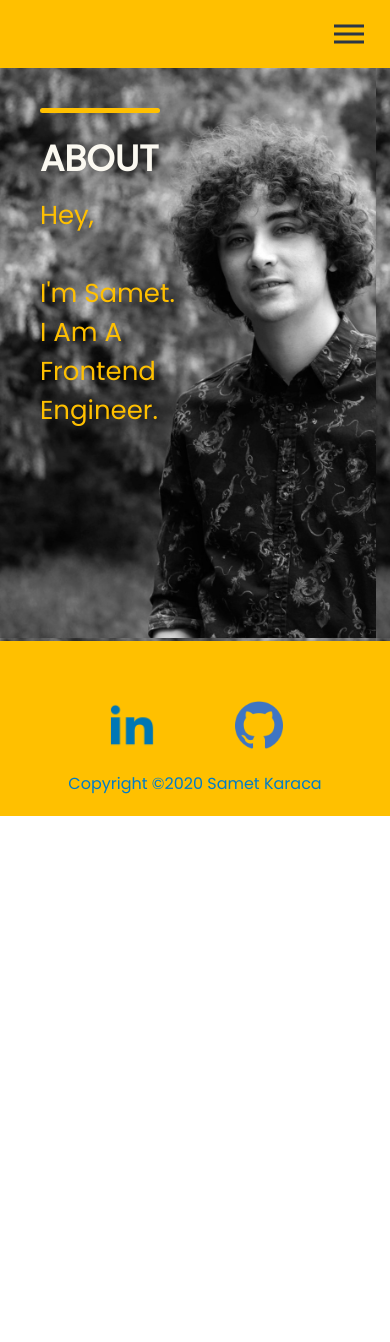
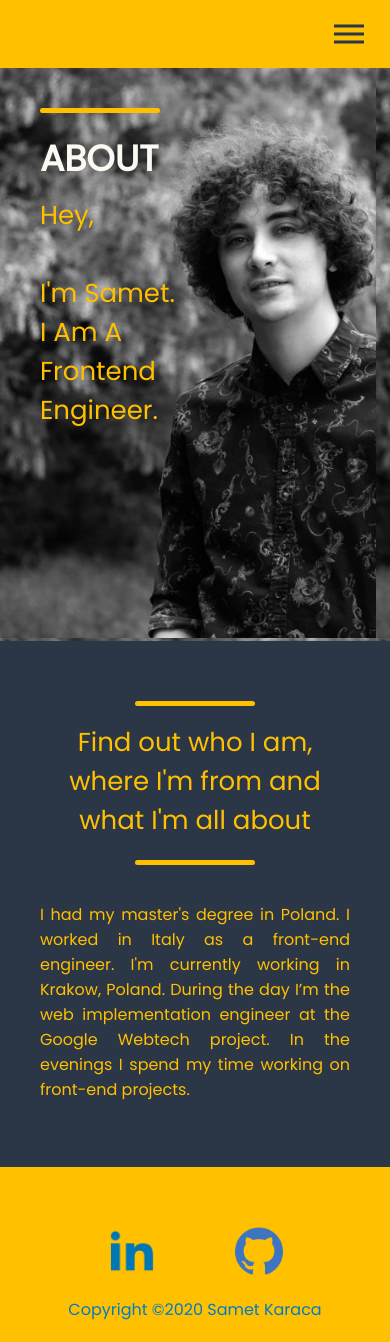
Before and after one commit to sametkaraca/portfolio, a React (Create React App) app: page /About in a window 390 px wide. Before the commit the page ends 844 px from the top, so only its background shows below. Built offline with nearby package versions, Linux system fonts and the light colour scheme.

Commit message:
AboutSummary page for mobile is completed.

```diff
--- a/src/components/About/About.jsx
+++ b/src/components/About/About.jsx
@@ -1,8 +1,10 @@
 import React from 'react';
 import { AboutHeader } from "./AboutHeader";
+import { AboutSummary } from './AboutSummary';
 
 export const About = () => {
     return (<>
         <AboutHeader />
+        <AboutSummary />
     </>);
 }
--- a/src/components/About/AboutHeader.jsx
+++ b/src/components/About/AboutHeader.jsx
@@ -11,9 +11,5 @@ export const AboutHeader = () => {
                     <h4 className={style.about_header_container_title__content}>Hey,<br /> <br /> I'm Samet. <br /> I am a frontend engineer.</h4>
                 </div>
             </div>
-
-
-
-
         </section>);
 }
--- /dev/null
+++ b/src/components/About/AboutSummary.jsx
@@ -0,0 +1,20 @@
+import React from 'react';
+import style from "../../styles/main.module.scss";
+
+export const AboutSummary = () => {
+    return (<section className={style.about_summary}>
+        <div className={style.about_summary_container}>
+            <span className={style.commentline}></span>
+
+            <h4 className={style.about_summary_container__title}>
+                Find out who I am, where I'm from and what I'm all about
+            </h4>
+            <span className={style.commentline}></span>
+
+            <p className={style.about_summary_container__content}>
+                I had my master's degree in Poland. I worked in Italy as a front-end engineer. I'm currently working in Krakow, Poland. During the day I’m the web implementation engineer at the Google Webtech project. In the evenings I spend my time working on front-end projects.
+              </p>
+            <br />
+        </div>
+    </section>);
+}
--- a/src/components/Lab/Lab.jsx
+++ b/src/components/Lab/Lab.jsx
@@ -1,5 +1,5 @@
 import React from 'react';
-import style from "../../styles/main.module.scss";
+// import style from "../../styles/main.module.scss";
 
 export const Lab = () => {
     return (
--- a/src/styles/components/_about.scss
+++ b/src/styles/components/_about.scss
@@ -26,3 +26,24 @@
     }
   }
 }
+
+.about_summary {
+  display: grid;
+  color: $color-amber;
+  background-color: $color-ebony-clay;
+  padding: 4rem;
+
+  &_container {
+    text-align: center;
+
+    &__title {
+      font-weight: lighter;
+    }
+
+    &__content {
+      margin-top: 2rem;
+      text-align: justify;
+      font-weight: lighter;
+    }
+  }
+}
```
